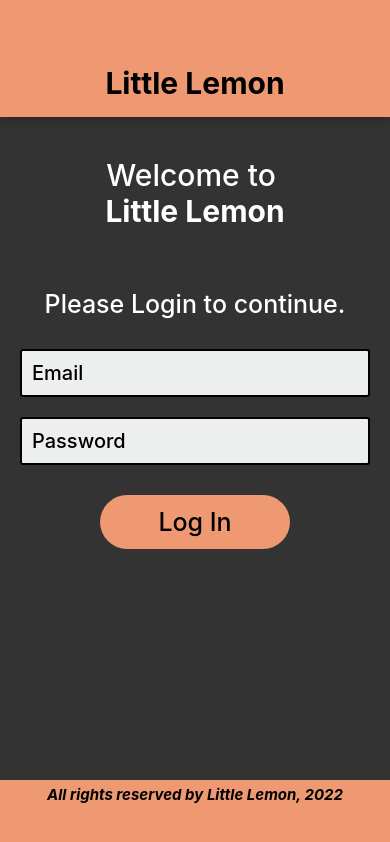
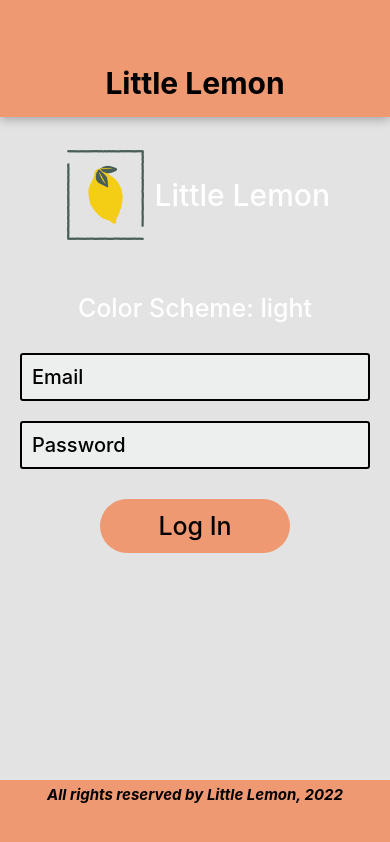
Before and after one commit to Khun2901/react-native-online-course, a React Native app: screen / in a window 390 px wide. Built offline with nearby package versions, Linux system fonts and the light colour scheme.

Commit message:
week3 image&hooks, week4 setup

```diff
--- a/App.js
+++ b/App.js
@@ -5,6 +5,8 @@
 import WelcomeScreen from './components/WelcomeScreen';
 import MenuList from './components/MenuList';
 import SectionMenuList from './components/SectionMenuList';
+import * as React from 'react';
+import { NavigationContainer } from '@react-navigation/native';
 
 export default function App() {
   return (
--- a/app.json
+++ b/app.json
@@ -5,7 +5,7 @@
     "version": "1.0.0",
     "orientation": "portrait",
     "icon": "./assets/icon.png",
-    "userInterfaceStyle": "light",
+    "userInterfaceStyle": "automatic",
     "splash": {
       "image": "./assets/splash.png",
       "resizeMode": "contain",
@@ -15,7 +15,8 @@
       "**/*"
     ],
     "ios": {
-      "supportsTablet": true
+      "supportsTablet": true,
+      "userInterfaceStyle": "automatic"
     },
     "android": {
       "adaptiveIcon": {
--- a/components/WelcomeScreen.js
+++ b/components/WelcomeScreen.js
@@ -1,10 +1,22 @@
 import * as React from 'react'
-import { Alert, KeyboardAvoidingView, Platform, Pressable, ScrollView, StyleSheet, Text, TextInput, View } from 'react-native'
+import { Alert, KeyboardAvoidingView, Platform, Pressable, ScrollView, StyleSheet, Text, TextInput, View, Image, useColorScheme} from 'react-native'
 
 const styles = StyleSheet.create({
     container: {
         flex: 1,
-        backgroundColor: '#333333',
+    },
+    logo: {
+        resizeMode: 'contain',
+        width: 90,
+        height: 90
+    },
+    bannerContainer: {
+        flex: 1,
+        flexDirection: 'row',
+        justifyContent: 'space-between',
+        alignItems: 'center',
+        marginHorizontal: 60,
+        marginVertical: 20
     },
     headerText: {
         fontSize: 30,
@@ -54,10 +66,15 @@
     const [email, onChangeEmail] = React.useState('')
     const [password, onChangePassword] = React.useState('')
     const [loggedIn, onChangeLoggedIn] = React.useState(false)
+    const colorScheme = useColorScheme()
 
     return (
         <KeyboardAvoidingView
-            style={styles.container}
+            style={[styles.container,
+                colorScheme === 'light'
+                ? {backgroundColor: '#E3E3E3'}
+                : {backgroundColor: '#333333'}
+            ]}
             behavior={Platform.OS === 'ios' ? 'padding' : 'height'}
             >
             <ScrollView
@@ -65,11 +82,15 @@
                 indicatorStyle={'white'} //the indicatorStyle can be 'white', 'black', or 'default'
                 keyboardDismissMode='on-drag'
                 >
-                <Text style={styles.headerText}>
-                    Welcome to {'\n'}<Text style={{fontWeight: 700}}>Little Lemon</Text>
-                </Text>
-                {/* <Text style={styles.innerText}>Little Lemon is a charming neighborhood bistro that serves simple food and classic cocktails in a lively but casual environment. We would love to hear more about your experience with us!
-                </Text> */}
+                <View style={styles.bannerContainer}>
+                    <Image
+                        source={require('../img/LittleLemonLogo.png')}
+                        style={styles.logo}/>
+                    <Text style={styles.headerText}>
+                        Little Lemon
+                    </Text>
+                </View>
+
                 {
                     loggedIn ?
                     <>
@@ -78,7 +99,7 @@
                         </Text>
                     </> :
                     <>
-                        <Text style={styles.innerText}>Please Login to continue.</Text>
+                        <Text style={styles.innerText}>Color Scheme: {colorScheme}</Text>
                         <TextInput
                             style={styles.textInput}
                             value={email}
@@ -105,6 +126,7 @@
                     </Text>
                 </Pressable>
 
+
             </ScrollView>
         </KeyboardAvoidingView>
     )
--- a/package.json
+++ b/package.json
@@ -9,10 +9,13 @@
     "web": "expo start --web"
   },
   "dependencies": {
+    "@react-navigation/native": "^6.1.9",
     "expo": "~49.0.15",
     "expo-status-bar": "~1.6.0",
     "react": "18.2.0",
-    "react-native": "0.72.6"
+    "react-native": "0.72.6",
+    "react-native-screens": "~3.22.0",
+    "react-native-safe-area-context": "4.6.3"
   },
   "devDependencies": {
     "@babel/core": "^7.20.0"
```
Also changed, not shown: img/LittleLemonLogo.png (added), 1 other file (tests, documents, lock files or other folders).
